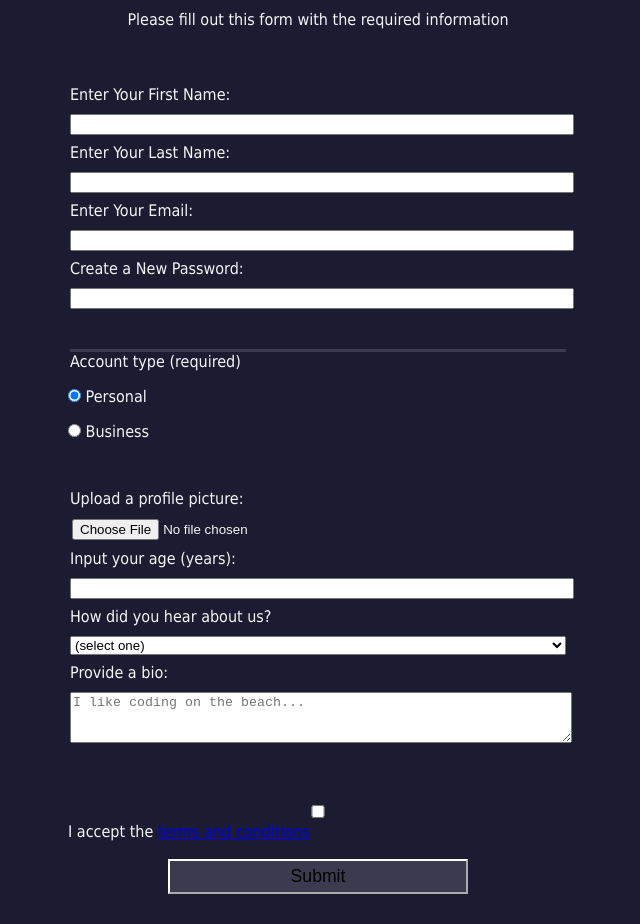
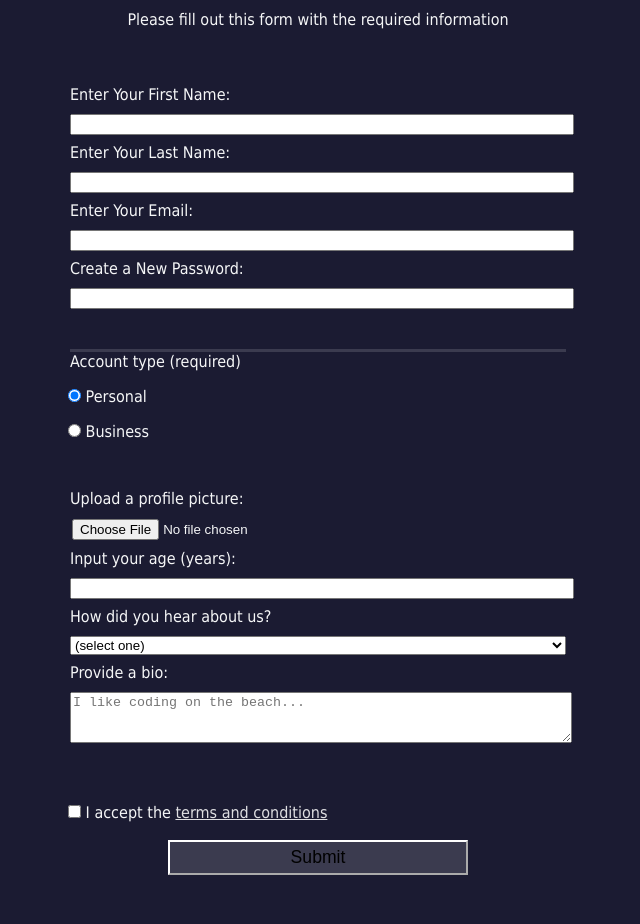
Before and after one commit to prycepavel/registration_form, a website: page index.html in a window 1280 px wide. Shown: the part 92-1016 px from the top of the page, without its empty margins (322-962 px from the left). Before the commit the page ends 986 px from the top, so only its background shows below. Drawn offline with Linux system fonts and the light colour scheme.

Commit message:
Adds a design

```diff
--- a/index.html
+++ b/index.html
@@ -39,7 +39,7 @@
         </label>
       </fieldset>
       <label for="terms-and-conditions">
-        <input id="terms-and-conditions" type="checkbox" required /> I accept the
+        <input id="terms-and-conditions" type="checkbox" required class="inline"/> I accept the
         <a href="https://www.freecodecamp.org/news/terms-of-service/">terms and conditions</a>
       </label>
       <input type="submit" value="Submit" />
--- a/styles.css
+++ b/styles.css
@@ -24,6 +24,7 @@ form {
   max-width: 500px;
   min-width: 300px;
   width: 60vw;
+  padding-bottom: 2em;
 }
 
 fieldset {
@@ -66,3 +67,7 @@ input[type='submit'] {
 input[type='file'] {
   padding: 1px 2px;
 }
+
+a {
+  color: #dfdfe2;
+}
```
